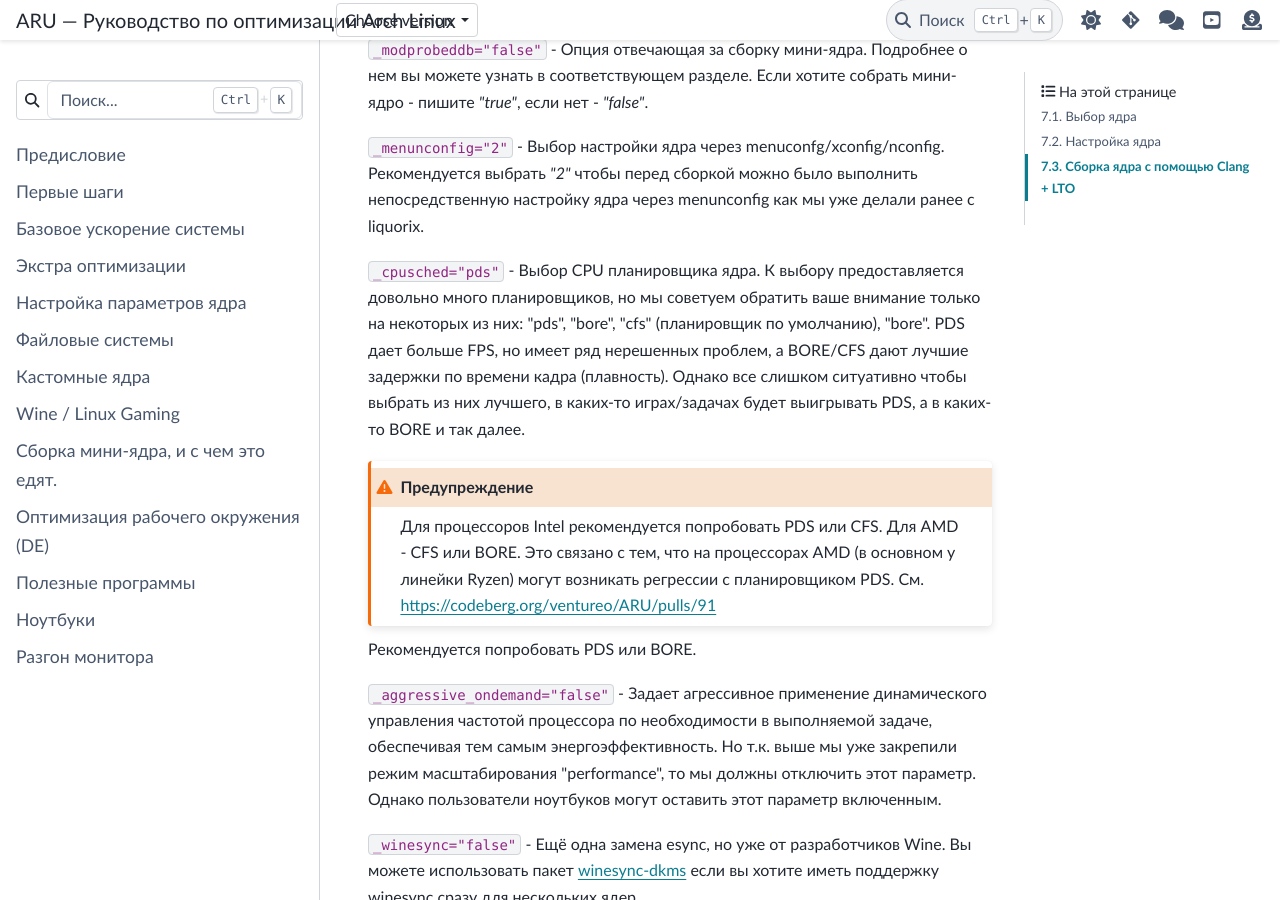
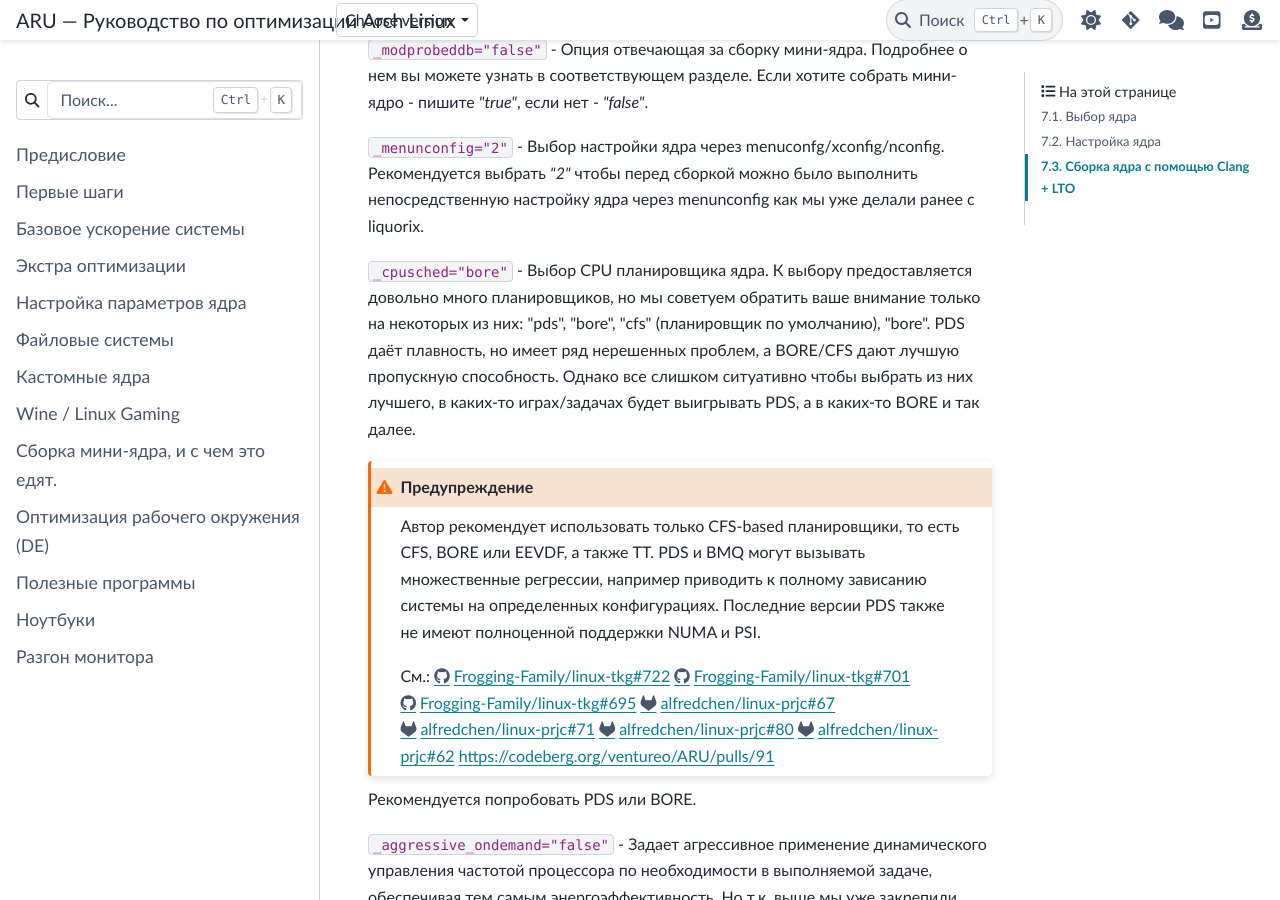
Before and after one commit to ventureoo/ARU, a Sphinx documentation site: the page built from docs/source/custom-kernels.rst, in a window 1280 px wide and 900 px high, scrolled down 2511 px. Built offline with Sphinx 7.4.7 and the PyData theme 0.15.4, drawn with Linux system fonts in a browser that asks for light colours; some of the changed text lies outside the part shown.

Commit message:
custom-kernels: Throw out the mention of PDS

```diff
--- a/docs/source/custom-kernels.rst
+++ b/docs/source/custom-kernels.rst
@@ -134,19 +134,29 @@
 сборкой можно было выполнить непосредственную настройку ядра через
 menunconfig как мы уже делали ранее с liquorix.
 
-``_cpusched="pds"`` - Выбор CPU планировщика ядра. К выбору
+``_cpusched="bore"`` - Выбор CPU планировщика ядра. К выбору
 предоставляется довольно много планировщиков, но мы советуем обратить
 ваше внимание только на некоторых из них: "pds",  "bore", "cfs"
-(планировщик по умолчанию), "bore". PDS дает больше FPS, но имеет ряд
-нерешенных проблем, а BORE/CFS дают лучшие задержки по времени кадра
-(плавность). Однако все слишком ситуативно чтобы выбрать из них
-лучшего, в каких-то играх/задачах будет выигрывать PDS, а в каких-то
-BORE и так далее.
+(планировщик по умолчанию), "bore". PDS даёт плавность, но имеет ряд
+нерешенных проблем, а BORE/CFS дают лучшую пропускную способность.
+Однако все слишком ситуативно чтобы выбрать из них лучшего, в каких-то
+играх/задачах будет выигрывать PDS, а в каких-то BORE и так далее.
 
-.. warning:: Для процессоров Intel рекомендуется попробовать PDS или
-   CFS. Для AMD - CFS или BORE. Это связано с тем, что на процессорах
-   AMD (в основном у линейки Ryzen) могут возникать регрессии с
-   планировщиком PDS. См. https://codeberg.org/ventureo/ARU/pulls/91
+.. warning:: Автор рекомендует использовать только CFS-based
+   планировщики, то есть CFS, BORE или EEVDF, а также TT. PDS и BMQ
+   могут вызывать множественные регрессии, например приводить к
+   полному зависанию системы на определенных конфигурациях. Последние
+   версии PDS также не имеют полноценной поддержки NUMA и PSI.
+
+   См.:
+   https://github.com/Frogging-Family/linux-tkg/issues/722
+   https://github.com/Frogging-Family/linux-tkg/issues/701
+   https://github.com/Frogging-Family/linux-tkg/issues/695
+   https://gitlab.com/alfredchen/linux-prjc/-/issues/67
+   https://gitlab.com/alfredchen/linux-prjc/-/issues/71
+   https://gitlab.com/alfredchen/linux-prjc/-/issues/80
+   https://gitlab.com/alfredchen/linux-prjc/-/issues/62
+   https://codeberg.org/ventureo/ARU/pulls/91
 
 Рекомендуется попробовать PDS или BORE.
 
@@ -217,14 +227,14 @@
 
 А вот тут не все так просто, ибо прежде чем мы начнем, стоит
 оговориться, что у этого ядра есть вариации с пятью разными
-планировщиками. Это: CFS, BMQ, PDS, TT и BORE. Автор рекомендует
-остановиться на BORE и PDS, как на наиболее проверенных решениях. Но
+планировщиками. Это: CFS, EEVDF, BMQ, PDS, TT и BORE. Автор рекомендует
+остановиться на BORE и EEVDF, как на наиболее проверенных решениях. Но
 вы можете попробовать и другие варианты. Далее я буду выполнять
 команды для установки ядра с BORE, но соответственно вы можете писать
 вместо bore любой другой. ::
 
  git clone https://github.com/CachyOS/linux-cachyos.git  # Скачиваем исходники
- cd linux-cachyos/linux-cachyos-bore # Если хотите использовать PDS, то соответственно пишите cd linux-cachyos-pds по аналогии
+ cd linux-cachyos/linux-cachyos-bore # Если хотите использовать CFS, то соответственно пишите cd linux-cachyos-cfs по аналогии
  makepkg -sric
 
 Данное ядро немного умнее других, поэтому определяет архитектуру
@@ -250,7 +260,7 @@
 
   sudo pacman-key --recv-keys F3B607488DB35A47 --keyserver keyserver.ubuntu.com
   sudo pacman-key --lsign-key F3B607488DB35A47
-  sudo pacman -U 'https://mirror.cachyos.org/repo/x86_64/cachyos/cachyos-keyring-2-1-any.pkg.tar.zst' 'https://mirror.cachyos.org/repo/x86_64/cachyos/cachyos-mirrorlist-13-1-any.pkg.tar.zst' 'https://mirror.cachyos.org/repo/x86_64/cachyos/cachyos-v3-mirrorlist-13-1-any.pkg.tar.zst'
+  sudo pacman -U 'https://mirror.cachyos.org/repo/x86_64/cachyos/cachyos-keyring-2-1-any.pkg.tar.zst' 'https://mirror.cachyos.org/repo/x86_64/cachyos/cachyos-mirrorlist-17-1-any.pkg.tar.zst' 'https://mirror.cachyos.org/repo/x86_64/cachyos/cachyos-v3-mirrorlist-17-1-any.pkg.tar.zst' 'https://mirror.cachyos.org/repo/x86_64/cachyos/cachyos-v4-mirrorlist-5-1-any.pkg.tar.zst' 'https://mirror.cachyos.org/repo/x86_64/cachyos/pacman-6.0.2-10-x86_64.pkg.tar.zst'
 
 Стоит учитывать, что у данного репозитория есть развилка по
 архитектурам. То есть он одновременно поддерживает и x86_64, и
```
